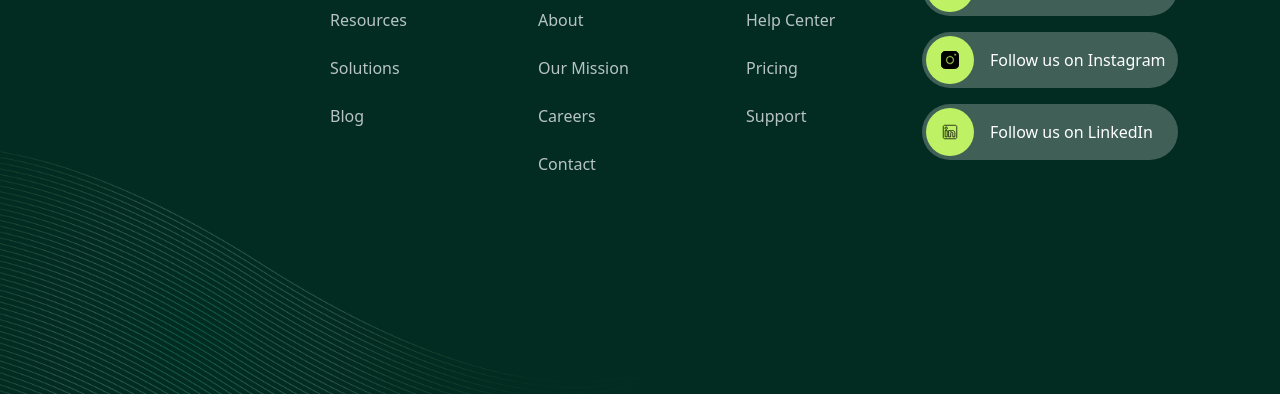
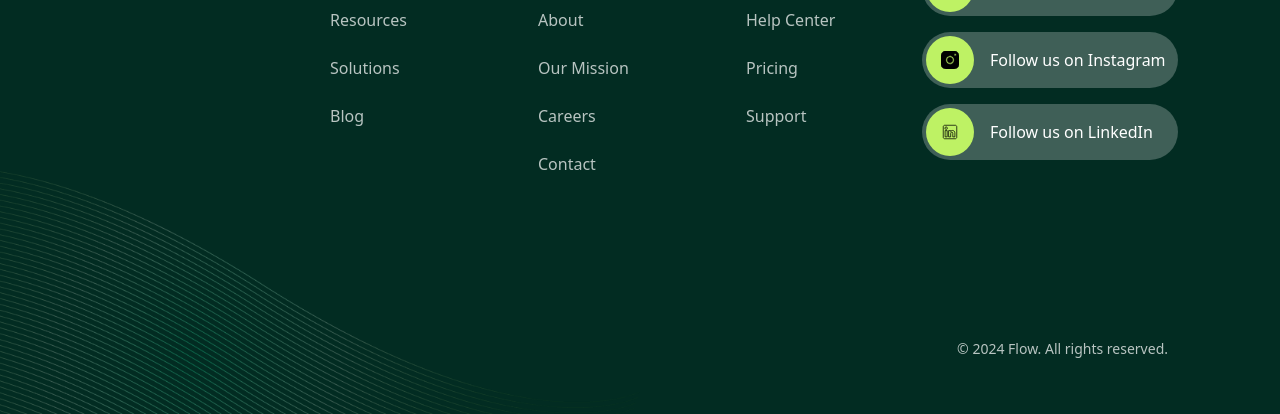
Before and after one commit to Veron0013/team-choose-project, a plain HTML site: page index.html in a window 1280 px wide. Shown: the part 5579-5993 px from the top of the page. Drawn offline with nearby package versions, Linux system fonts and the light colour scheme.

Commit message:
Deploying to gh-pages from @ Veron0013/team-choose-project@1a536067a36be944c860ddd0f528ca7e630d6324 🚀

```diff
--- a/index.html
+++ b/index.html
@@ -670,7 +670,7 @@
       </ul>
     </div>
     <div class="footer_bottom">
-      <p></p>
+      <p>© 2024 Flow. All rights reserved.</p>
     </div>
   </div>
 </footer>
```
